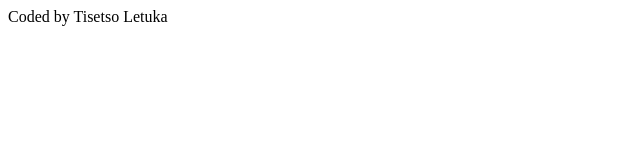
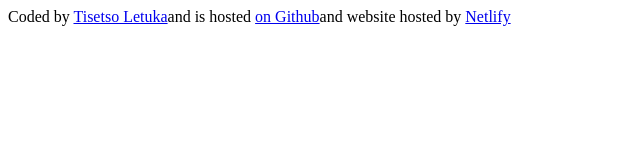
Before and after one commit to T-Letuka/Clima, a plain HTML site: page index.html in a window 1280 px wide. Shown: the whole page, without its empty margins (0-640 px from the left). Drawn offline with Linux system fonts and the light colour scheme.

Commit message:
added URLS to the footer

```diff
--- a/index.html
+++ b/index.html
@@ -6,6 +6,15 @@
     <title>Weather App</title>
   </head>
   <body>
-    <footer>Coded by Tisetso Letuka</footer>
+    <footer>
+      Coded by
+      <a href="https://github.com/T-Letuka" target="_blank">Tisetso Letuka</a
+      >and is hosted
+      <a href="http://github.com/T-Letuka/Clima" target="_blank">on Github</a
+      >and website hosted by
+      <a href="https://clima-forecast-app.netlify.app/" target="_blank"
+        >Netlify</a
+      >
+    </footer>
   </body>
 </html>
```
